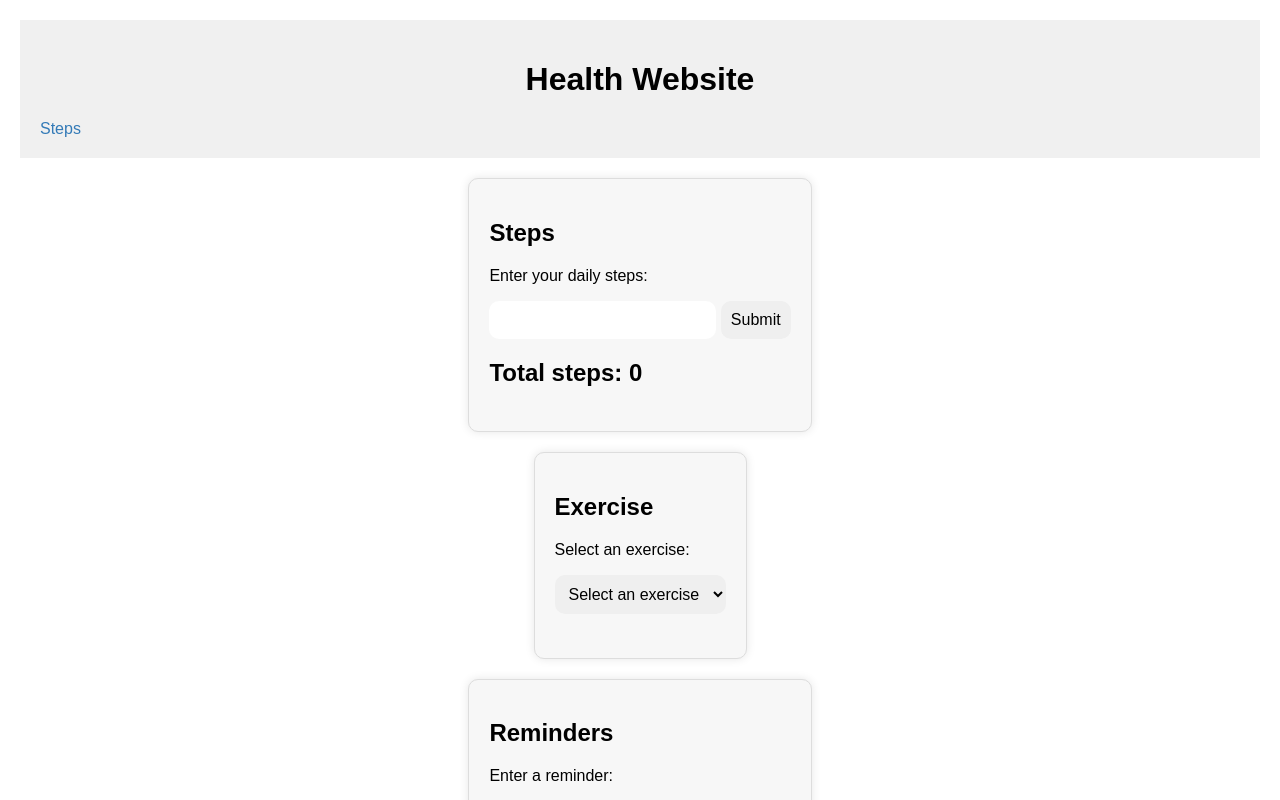
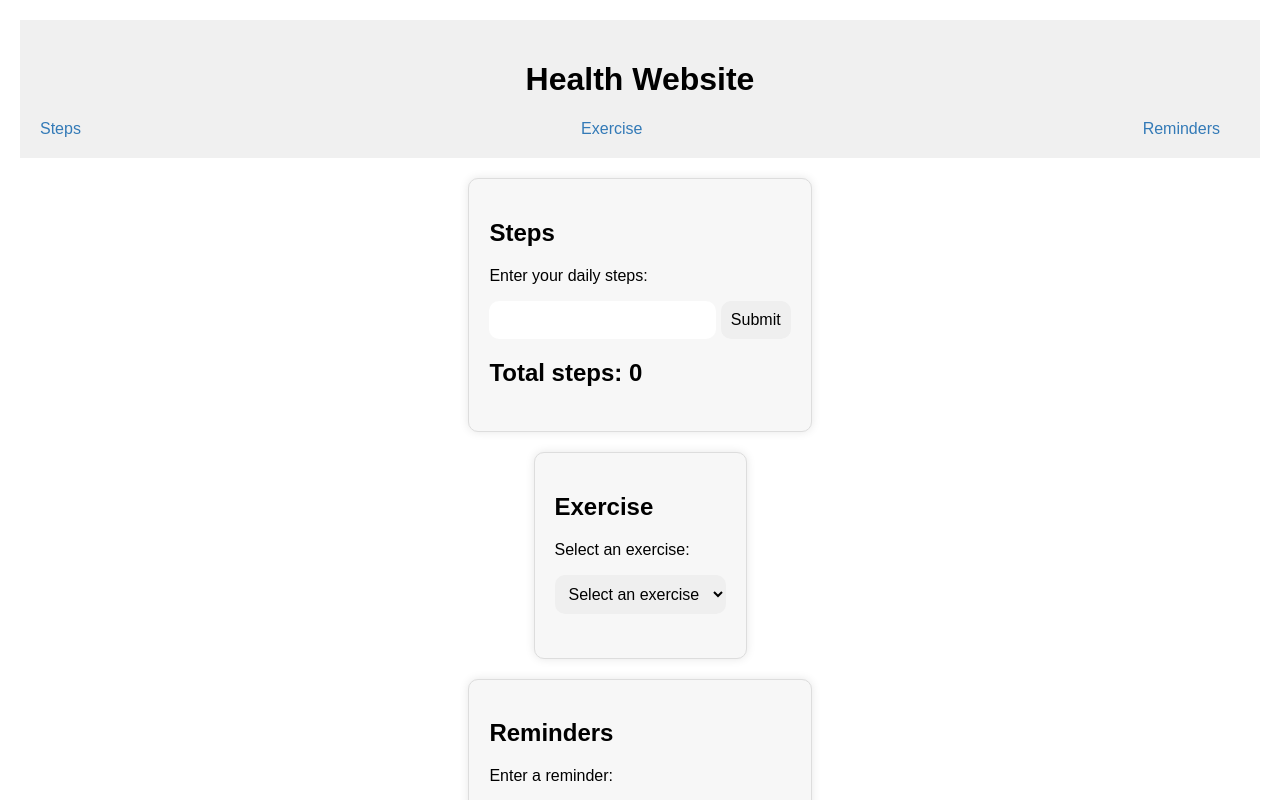
Before and after one commit to vinay3103/steps, a plain HTML site: page index.html in a window 1280 px wide. Shown: the top 800 px of the page. Drawn offline with Linux system fonts and the light colour scheme.

Commit message:
Update index.html

```diff
--- a/index.html
+++ b/index.html
@@ -13,7 +13,8 @@
         <nav>
             <ul>
                 <li><a href="#steps">Steps</a></li>
-
+                <li><a href="#exercise">Exercise</a></li>
+                <li><a href="#reminders">Reminders</a></li>
             </ul>
         </nav>
     </header>
```
